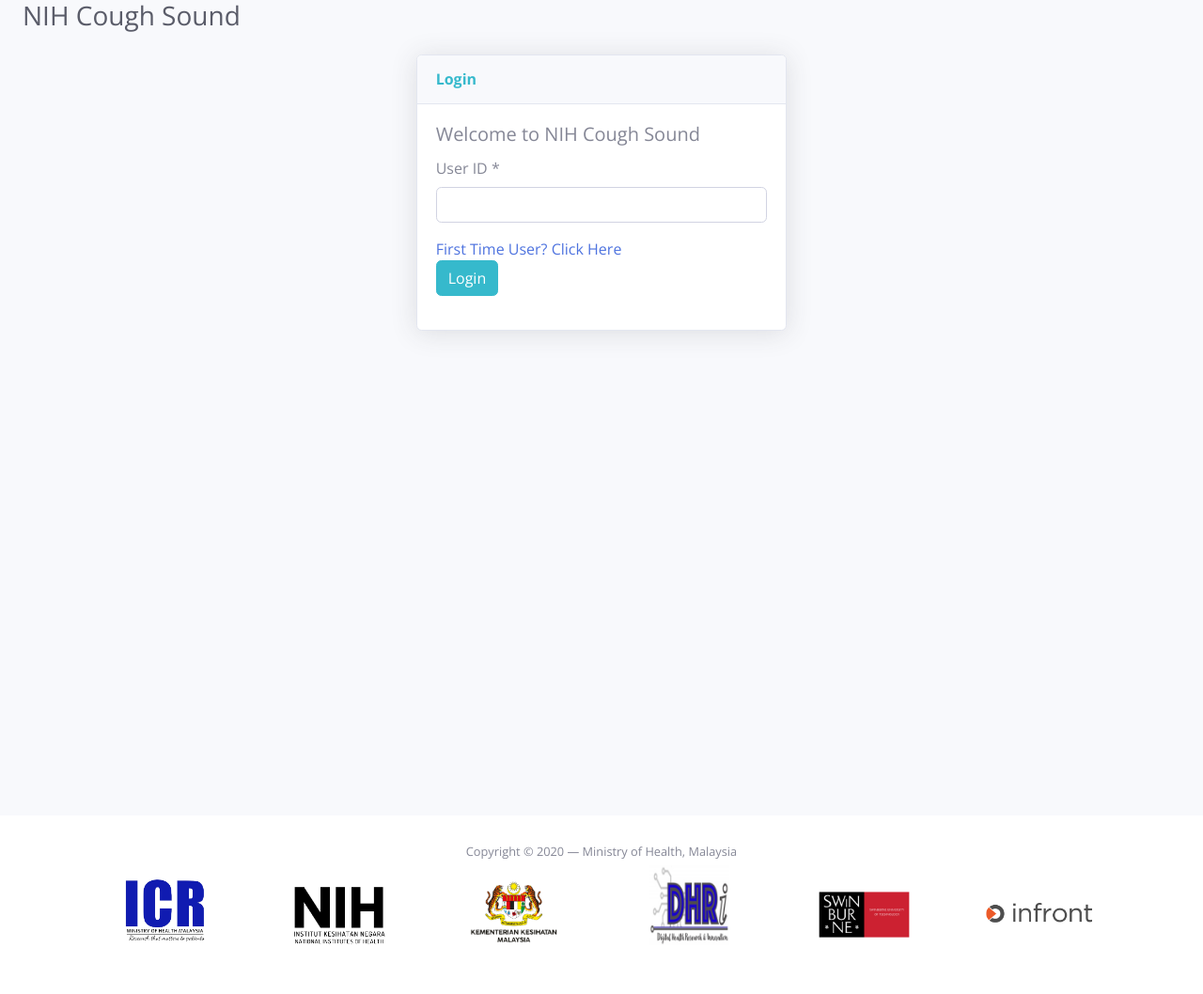
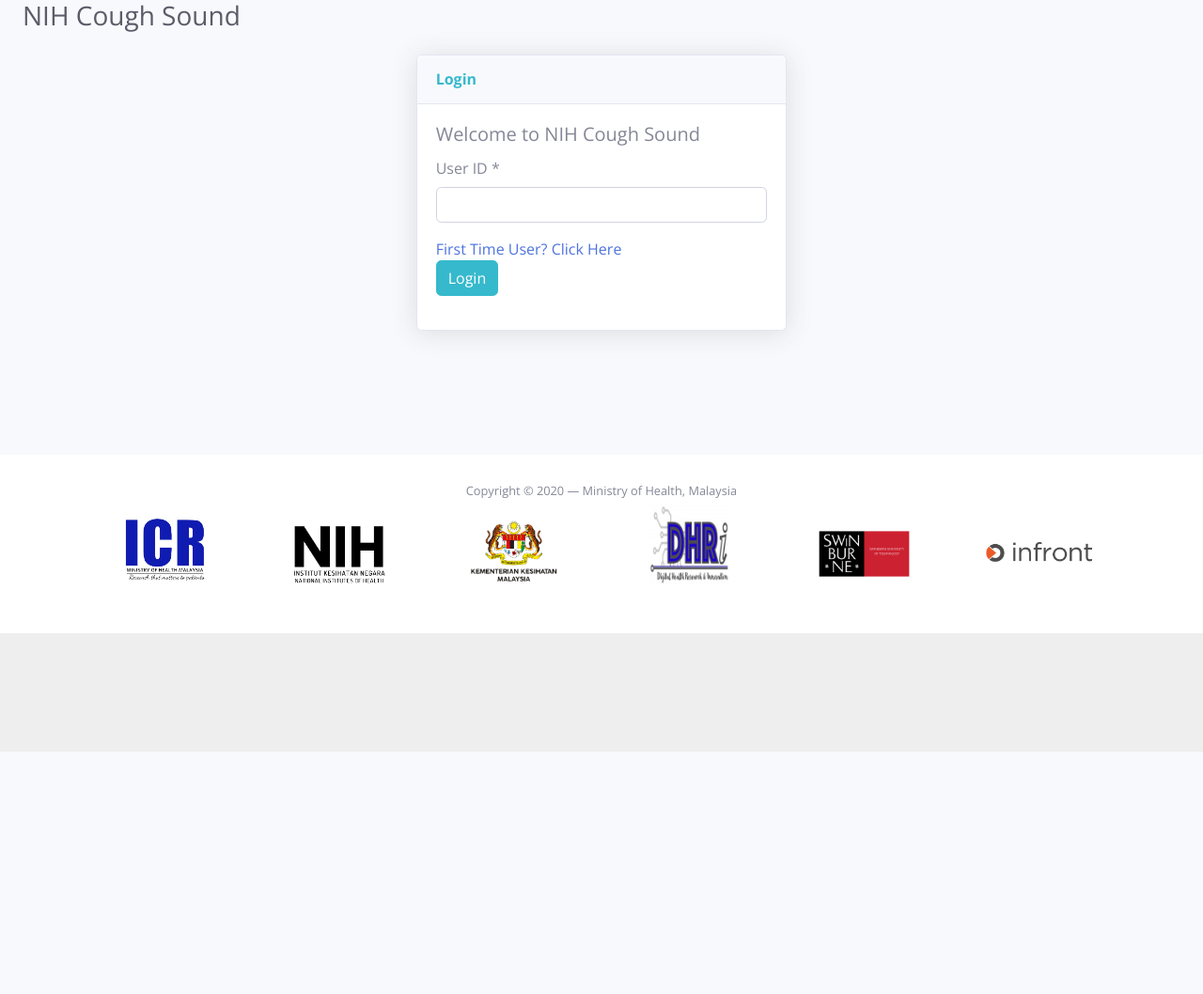
Before and after one commit to Infront-Development/nih-cough-sound, a Django app: page / in a window 1280 px wide. Shown: the whole page at 94% size. After the commit the page ends 800 px from the top, so only its background shows below. Run offline with Django 3.2, Linux system fonts and the light colour scheme; parts of the project's set-up code (start-up, migrations or seed data) failed here and were passed over; some libraries are stand-ins or nearby versions.

Commit message:
code improvement

```diff
--- a/recording/templates/consent-pop-up.html
+++ b/recording/templates/consent-pop-up.html
@@ -224,7 +224,7 @@
                     </div>
                 </div>
 
-                <br><br><a href="{% url 'breathPage' %}" onclick="submitAllAudio(event)" class="btn-lg btn-warning">Next</a>
+                <br><br><a href="{% url 'breath_page' %}" onclick="submitAllAudio(event)" class="btn-lg btn-warning">Next</a>
 
                  <div id="audio-wrapper" class="audio-wrapper">
 
--- a/static/css/general.css
+++ b/static/css/general.css
@@ -122,7 +122,7 @@ th {
 }
 
 #content{
-    min-height: 60vw;
+    min-height: 30vw;
 }
 
 footer{
```
Also changed, not shown: recording/templates/cough.html (added).
